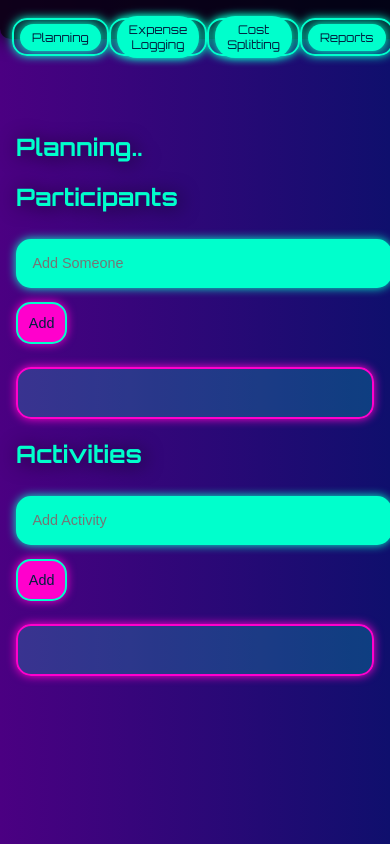
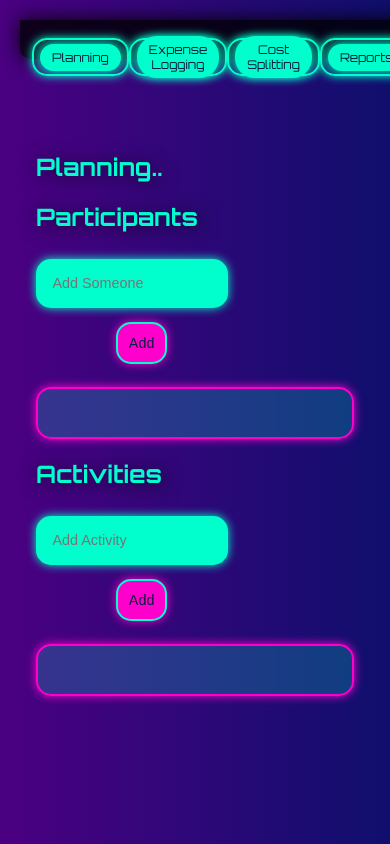
Before and after one commit to kevkaleido/group-trip, a website: page index.html in a window 390 px wide. Drawn offline with Linux system fonts and the light colour scheme.

Commit message:
change complete css style

```diff
--- a/styles.css
+++ b/styles.css
@@ -5,7 +5,7 @@ body {
     background: linear-gradient(to right, #4b0082, #0f0f6d);
     color: #00ffcc;
     margin: 0;
-    padding: 0;
+    padding: 20px;
     background-attachment: fixed;
     transition: background 2s ease-in-out;
 }
@@ -81,7 +81,7 @@ input, select, button {
 }
 
 input[type="text"], input[type="number"], input[type="date"], select {
-    width: calc(100% - 1em);
+    width: 50%;
     background: #00ffcc;
     color: #001f3f;
     border: 2px solid #00ffcc;
@@ -244,6 +244,11 @@ header, main {
     box-shadow: 0 0 20px #ff00cc;
 }
 
+#trip-planning button{
+    margin-left: 250px;
+
+    }
+
 @media (max-width: 600px) {
     input, select, button {
         font-size: 0.9em;
@@ -271,6 +276,11 @@ header, main {
         padding: 0.5em 1em;
         font-size: 1em;
     }
+
+    #trip-planning button{
+        margin-left: 80px;
+
+        }
 }
 
 .modal-content {
@@ -278,3 +288,10 @@ header, main {
     max-width: 50%;
 
 }
+
+
+#new-expense-form button{
+
+   width: 40%;
+   margin-left: auto;
+}
```
